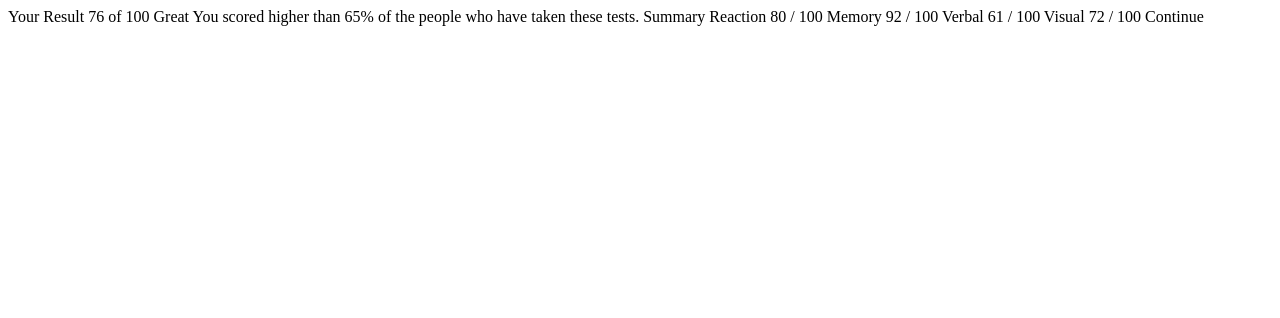
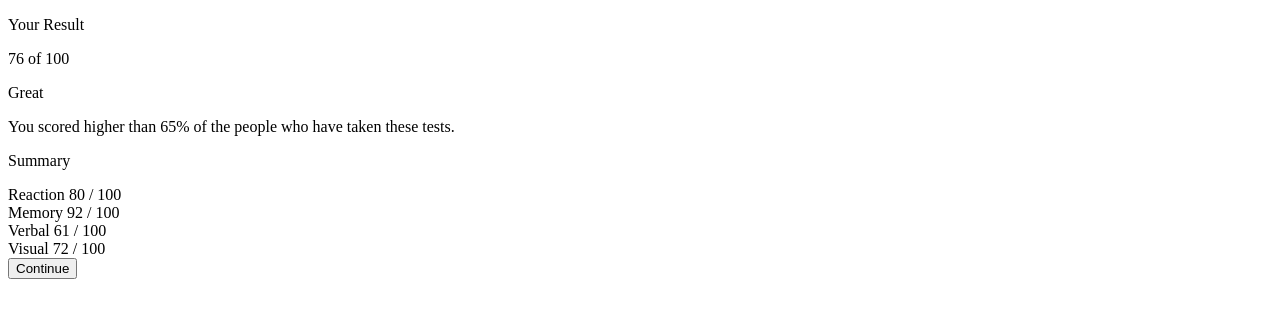
Before and after one commit to Kumaravel187/-Newbie--Kumaravel-results-summary-component-main, a plain HTML site: page index.html in a window 1280 px wide. Drawn offline with Linux system fonts and the light colour scheme.

Commit message:
Completed HTML structure - HTML Strucuture based on card design - Card design can be found in design folder

```diff
--- a/index.html
+++ b/index.html
@@ -26,9 +26,41 @@
     </style>
   </head>
   <body>
-    Your Result 76 of 100 Great You scored higher than 65% of the people who
-    have taken these tests. Summary Reaction 80 / 100 Memory 92 / 100 Verbal 61
-    / 100 Visual 72 / 100 Continue
+    <main>
+      <div class="result-card">
+        <p>Your Result</p>
+        <div class="result">
+          <span>76 </span>
+          of 100
+        </div>
+        <p>Great</p>
+        <p>
+          You scored higher than 65% of the people who have taken these tests.
+        </p>
+      </div>
+      <div class="summary-card">
+        <p>Summary</p>
+        <div class="summary-component">
+          <div class="summary-container">
+            <span>Reaction</span>
+            <span>80 / 100</span>
+          </div>
+          <div class="summary-container">
+            <span>Memory</span>
+            <span>92 / 100</span>
+          </div>
+          <div class="summary-container">
+            <span>Verbal</span>
+            <span>61 / 100</span>
+          </div>
+          <div class="summary-container">
+            <span>Visual</span>
+            <span>72 / 100</span>
+          </div>
+        </div>
+        <button class="continue">Continue</button>
+      </div>
+    </main>
 
     <!-- <div class="attribution">
     Challenge by <a href="https://www.frontendmentor.io?ref=challenge" target="_blank">Frontend Mentor</a>.
```
